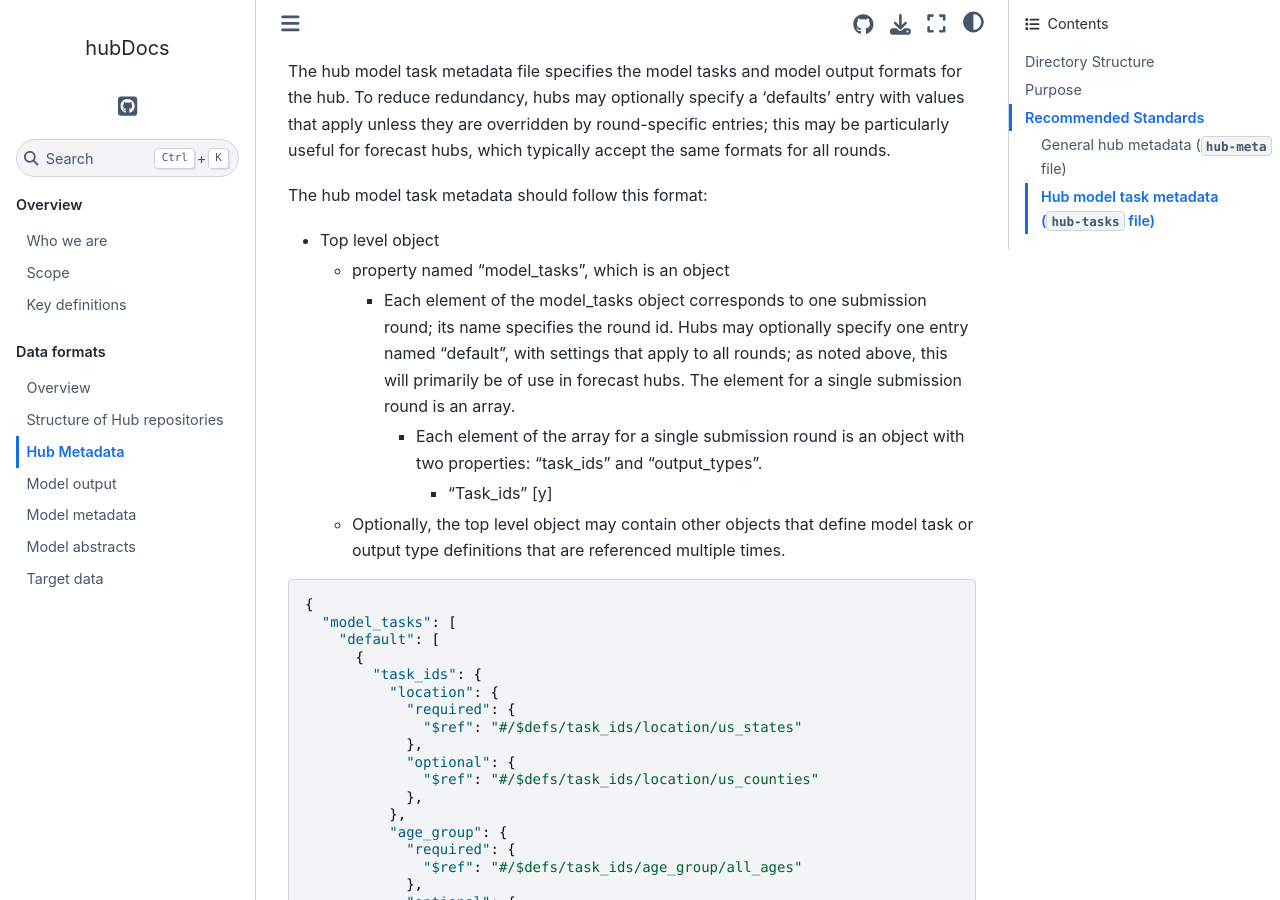
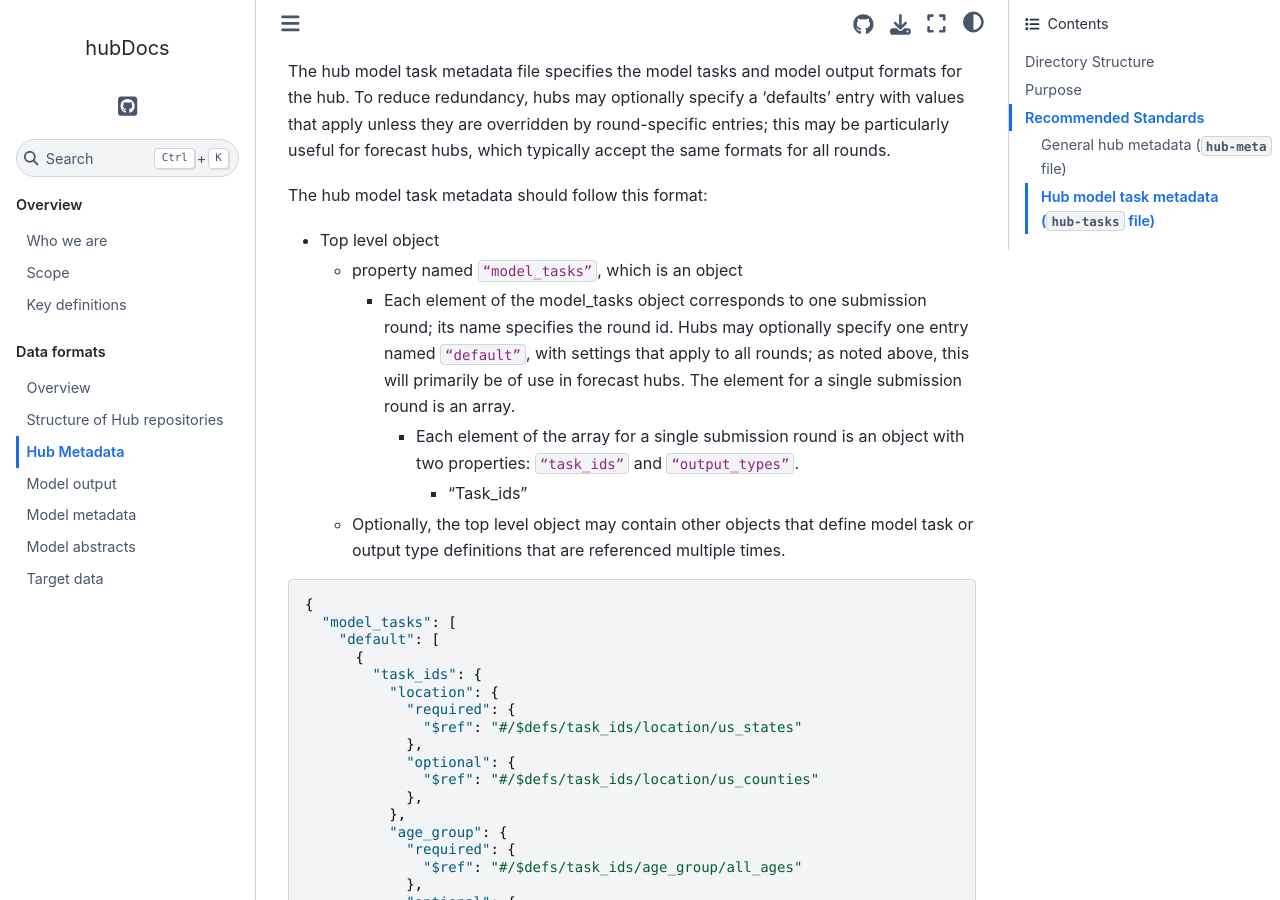
Before and after one commit to hubverse-org/hubDocs, a Sphinx documentation site: the page built from docs/source/format/hub-metadata.md, in a window 1280 px wide and 900 px high, scrolled down 2902 px. Built offline with Sphinx 7.4.7 and the Sphinx Book theme 1.1.4, drawn with Linux system fonts in a browser that asks for light colours; pages that are not in the unit, such as notebooks, are missing from menus; some of the changed text lies outside the part shown.

Commit message:
typo fix

````diff
--- a/docs/source/format/hub-metadata.md
+++ b/docs/source/format/hub-metadata.md
@@ -111,10 +111,10 @@ The hub model task metadata should follow this format:
 
 
 * Top level object
-   * property named “model_tasks”, which is an object
-      * Each element of the model_tasks object corresponds to one submission round; its name specifies the round id. Hubs may optionally specify one entry named “default”, with settings that apply to all rounds; as noted above, this will primarily be of use in forecast hubs. The element for a single submission round is an array.
-         * Each element of the array for a single submission round is an object with two properties: “task_ids” and “output_types”.
-            * “Task_ids” [y]
+   * property named `“model_tasks”`, which is an object
+      * Each element of the model_tasks object corresponds to one submission round; its name specifies the round id. Hubs may optionally specify one entry named `“default”`, with settings that apply to all rounds; as noted above, this will primarily be of use in forecast hubs. The element for a single submission round is an array.
+         * Each element of the array for a single submission round is an object with two properties: `“task_ids”` and `“output_types”`.
+            * “Task_ids”
    * Optionally, the top level object may contain other objects that define model task or output type definitions that are referenced multiple times.
 
 ```json
@@ -237,4 +237,4 @@ The hub model task metadata should follow this format:
 }
 ```
 
-With options for task_ids and forecast representations broken down into those that are required and those that are optional, with valid values/combinations of values specified using something like a $ref to a top-level list of options.
+With options for `task_ids` and forecast representations broken down into those that are required and those that are optional, with valid values/combinations of values specified using something like a `$ref` to a top-level list of options.
````
Also changed, not shown: other parts of docs/source/format/hub-metadata.md (+1 -1 lines).
